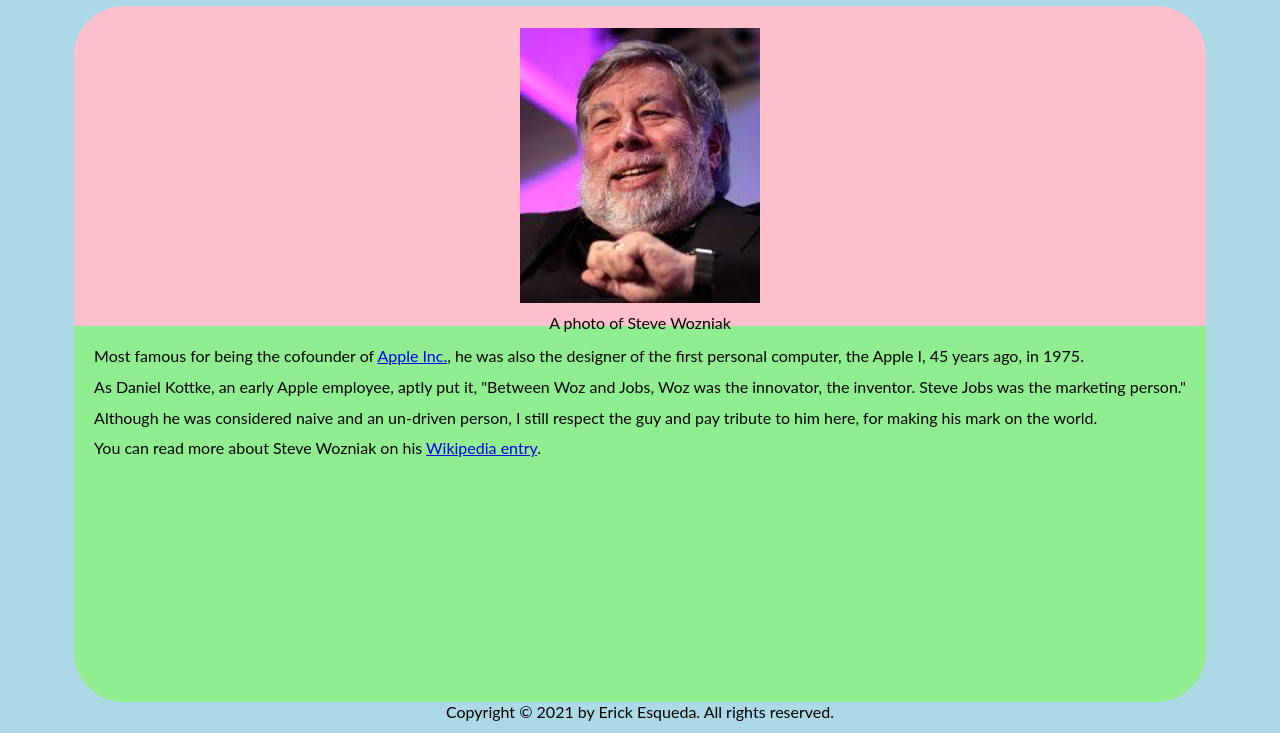
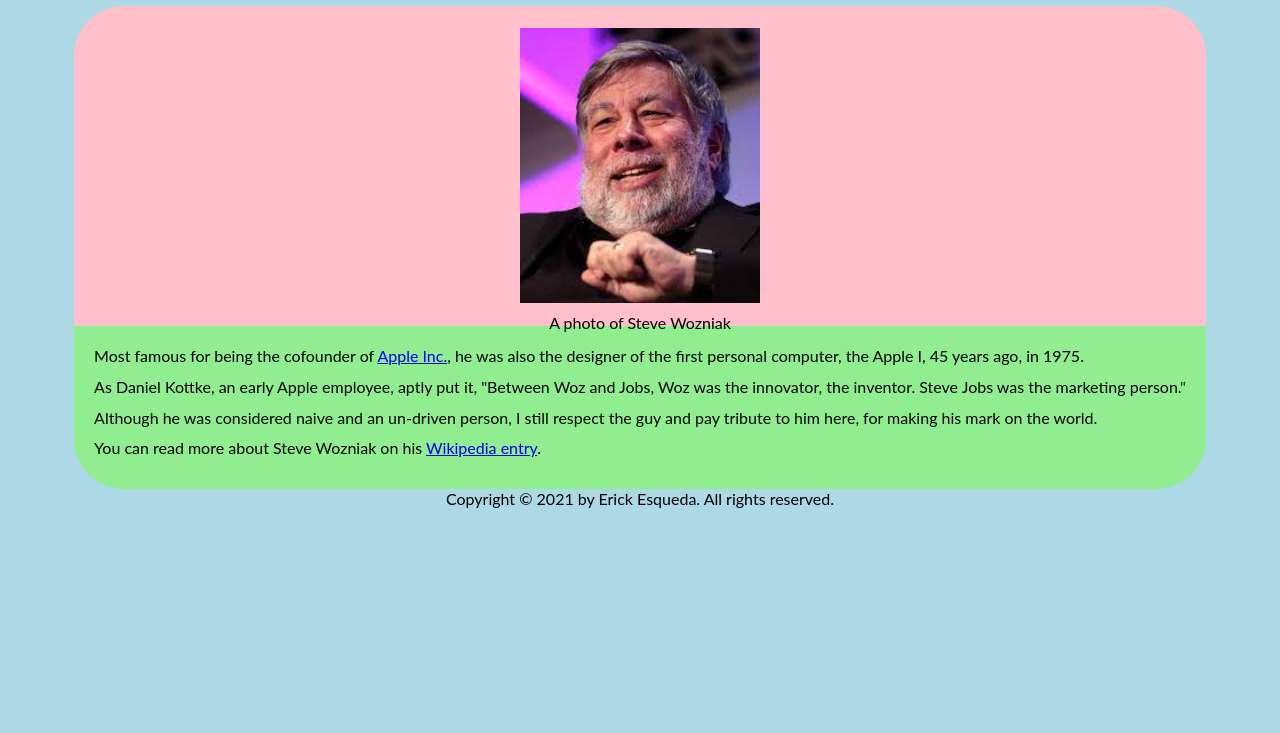
Before and after one commit to solovinomuncher/tribute-site.github.io, a plain HTML site: page index.html in a window 1280 px wide. Shown: the part 74-807 px from the top of the page. Drawn offline with Linux system fonts and the light colour scheme.

Commit message:
Update style.css

```diff
--- a/styles/style.css
+++ b/styles/style.css
@@ -75,7 +75,7 @@ a:hover {
   background-color: lightgreen;
   border-radius: 0 0 50px 50px;
   padding: 20px;
-  height: 47vh;
+  height: 45vh;
 }
 
 #tribute-link {
@@ -86,4 +86,7 @@ a:hover {
   #image {
     width: 240px;
   }
+  #tribute-info {
+    height: auto;
+  }
 }
```
